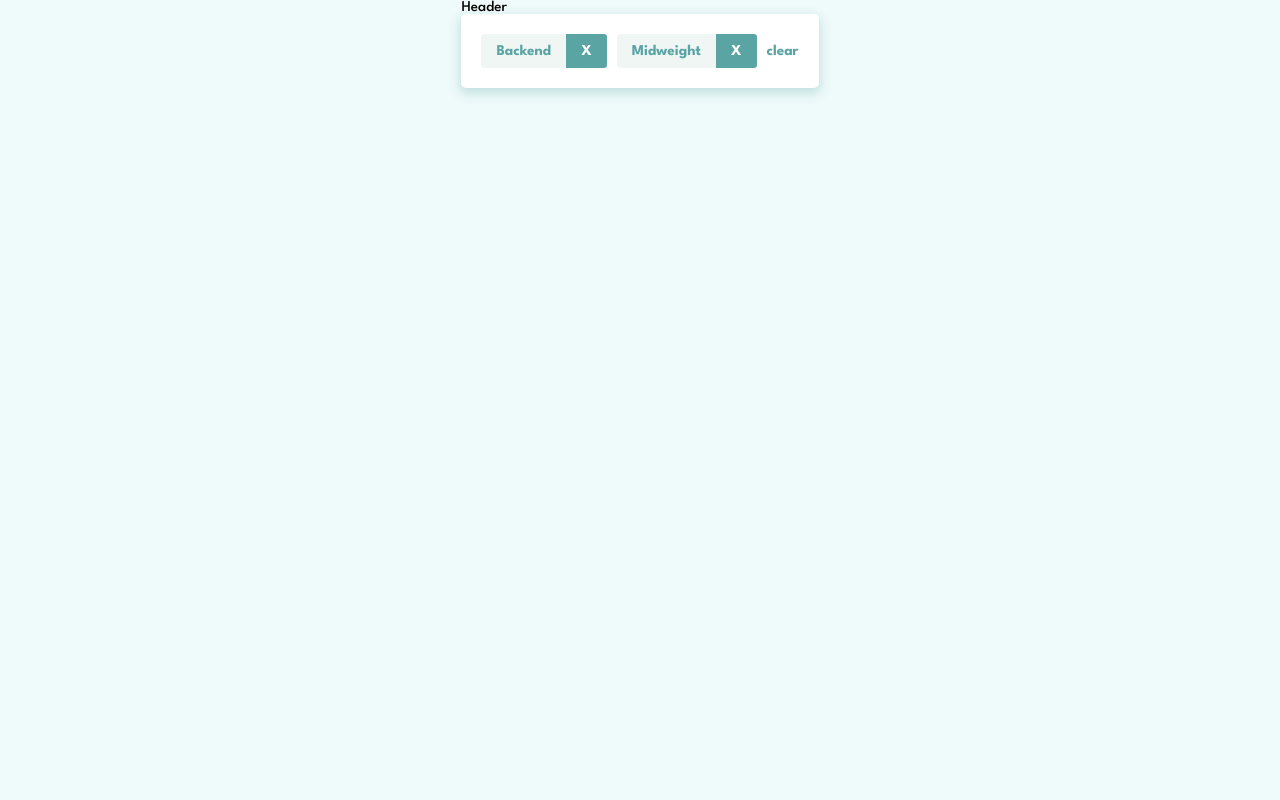
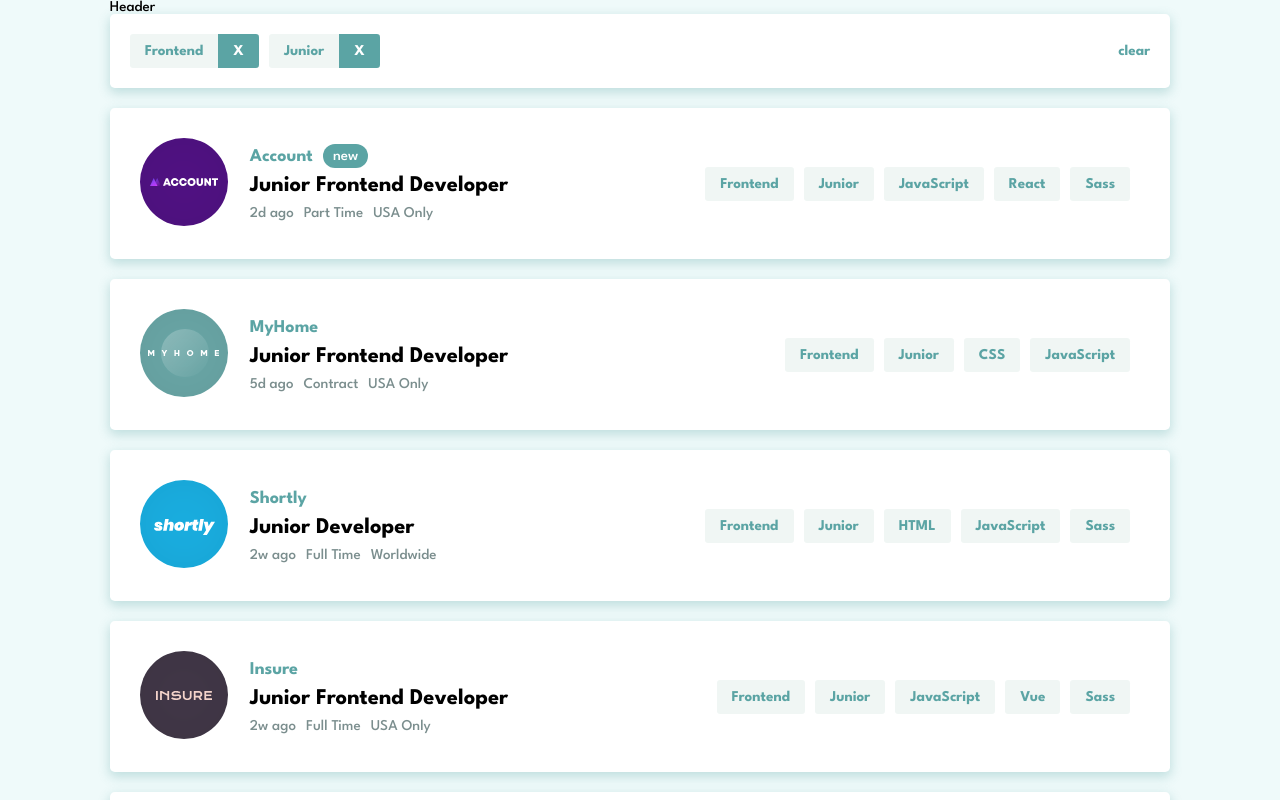
Before and after one commit to solovevevgeny/fm-job-listing, a React (Create React App) app: page / in a window 1280 px wide. Shown: the top 800 px of the page. Built offline with nearby package versions, Linux system fonts and the light colour scheme; the HTML template or start-up script is replaced by a standard one.

Commit message:
adding filters role, level

```diff
--- a/src/App.js
+++ b/src/App.js
@@ -11,24 +11,23 @@ import Filters from "./components/Filters";
 function App() {
 
   const [data, setData] = useState([]);
-  const [role,  setRole] = useState('Backend');
-  const [level, setLevel] = useState('Midweight');
+  const [role,  setRole] = useState('Frontend');
+  const [level, setLevel] = useState('Junior');
 
   useEffect (()=>{
     setData(dataJson);
-  },[data, role, level])
+  },[data])
 
 
   let filtredData = [...data];
   if (role) {
-    filtredData = data.filter ((item) => {
+    filtredData = filtredData.filter ((item) => {
         return item.role.includes(role);
       })
     }
 
     if (level) {
         filtredData = filtredData.filter ((item) => {
-            console.log('__' + level + '__' + item.level + '__' + item.level.includes(level));
             return item.level.includes(level);
         })
     }
@@ -42,7 +41,7 @@ function App() {
     <>
       <Header />
       <Filters role={role} level={level} setRole={setRole} setLevel={setLevel} clearFilters={clearFilters}/>
-      <CardList data={filtredData} />
+      <CardList data={filtredData} setRole={setRole} setLevel={setLevel}/>
     </>
   );
 }
--- a/src/components/Card.jsx
+++ b/src/components/Card.jsx
@@ -1,6 +1,6 @@
 import React from 'react'
 
-export const Card = ({company, logo, _new, featured,position,role,level,postedAt,contract,location,languages,tools=[]}) => {
+export const Card = ({company, logo, _new, featured,position,role,level,postedAt,contract,location,languages,tools=[], setRole, setLevel}) => {
 
 
   return (
@@ -31,12 +31,12 @@ export const Card = ({company, logo, _new, featured,position,role,level,postedAt
             </div>
 
             <div className="card__tags">
-                <div className='tag' id='tag-role'>{role}</div>
+                <div className='tag' id='tag-role' onClick={()=>{setRole(role)}}>{role}</div>
 
                 {
                     level ? (
 
-                        <div className='tag' id='tag-level'>{level}</div>
+                        <div className='tag' id='tag-level' onClick={()=>{setLevel(level)}}>{level}</div>
                     )
                     : (
                         ''
--- a/src/components/CardsList.jsx
+++ b/src/components/CardsList.jsx
@@ -1,6 +1,6 @@
 import { Card } from './Card';
 
-const CardsList = ({data}) => {
+const CardsList = ({data, setRole, setLevel}) => {
   return (
     <div className="container">
             <div className='cardlist'>
@@ -21,6 +21,8 @@ const CardsList = ({data}) => {
                             languages={item.languages}
                             tools={item.tools}
                             level={item.level}
+                            setRole={setRole}
+                            setLevel={setLevel}
                         />
                     )
                 })
```
